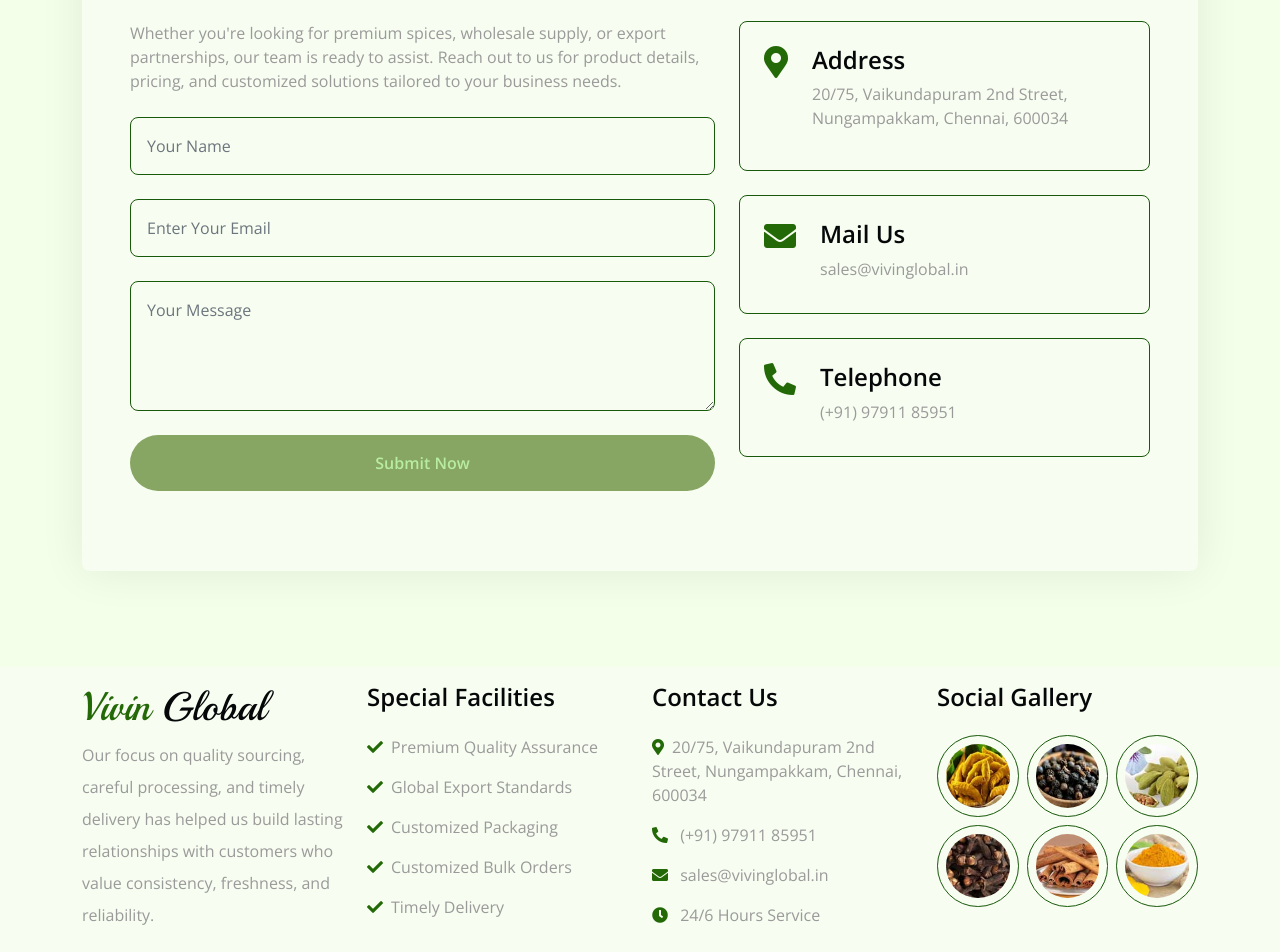
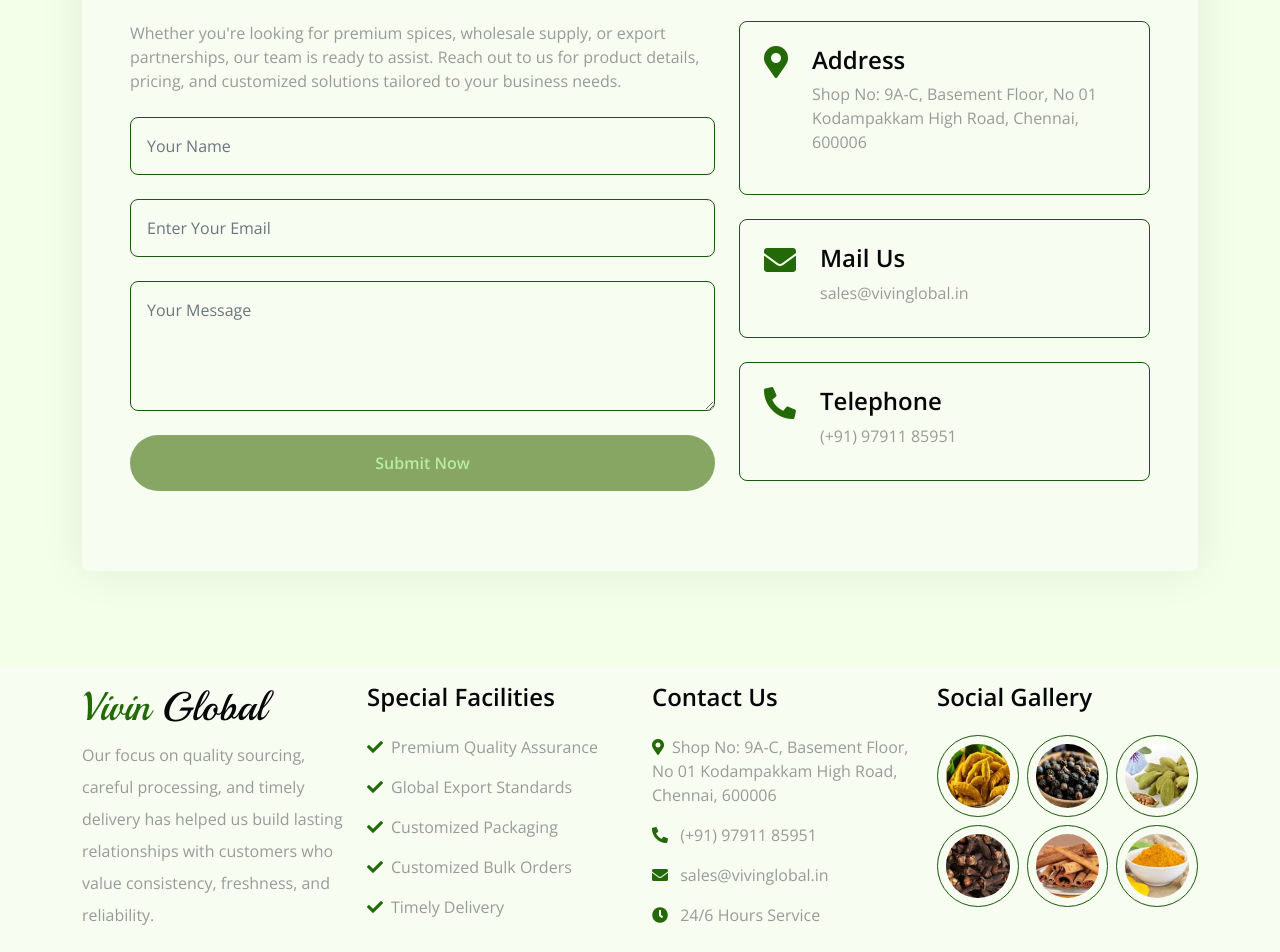
Before and after one commit to sureshrajugit/vivinglobal, a plain HTML site: page contact.html in a window 1280 px wide. Shown: the part 386-1338 px from the top of the page. Drawn offline with nearby package versions, Linux system fonts and the light colour scheme; some packages are replaced by stand-ins of ours; a script that the page names is missing.

Commit message:
Updated Address

```diff
--- a/contact.html
+++ b/contact.html
@@ -95,7 +95,7 @@
                                     <i class="fas fa-map-marker-alt fa-2x text-primary me-4"></i>
                                     <div class="">
                                         <h4>Address</h4>
-                                        <p>20/75, Vaikundapuram 2nd Street, Nungampakkam, Chennai, 600034</p>
+                                        <p>Shop No: 9A-C, Basement Floor, No 01 Kodampakkam High Road, Chennai, 600006</p>
                                     </div>
                                 </div>
                                 <div class="d-inline-flex w-100 border border-primary p-4 rounded mb-4">
@@ -153,7 +153,7 @@
                         <div class="footer-item">
                             <h4 class="mb-4">Contact Us</h4>
                             <div class="d-flex flex-column align-items-start">
-                                <p><i class="fa fa-map-marker-alt text-primary me-2"></i>20/75, Vaikundapuram 2nd Street, Nungampakkam, Chennai, 600034</p>
+                                <p><i class="fa fa-map-marker-alt text-primary me-2"></i>Shop No: 9A-C, Basement Floor, No 01 Kodampakkam High Road, Chennai, 600006</p>
                                 <p><i class="fa fa-phone-alt text-primary me-2"></i> (+91) 97911 85951</p>
                                 <p><i class="fas fa-envelope text-primary me-2"></i> sales@vivinglobal.in</p>
                                 <p><i class="fa fa-clock text-primary me-2"></i> 24/6 Hours Service</p>
```
Also changed, not shown: about.html (+1 -1 lines), eco-farming.html (+1 -1 lines), enquiry.html (+1 -1 lines), featured.html (+1 -1 lines), gallery.html (+1 -1 lines), index.html (+1 -1 lines), products.html (+1 -1 lines).
